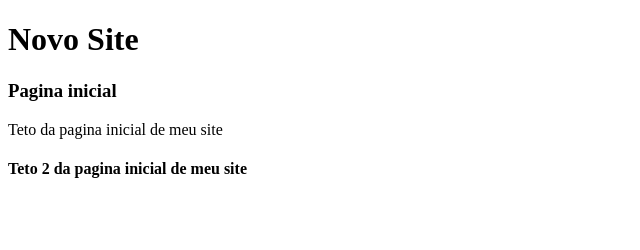
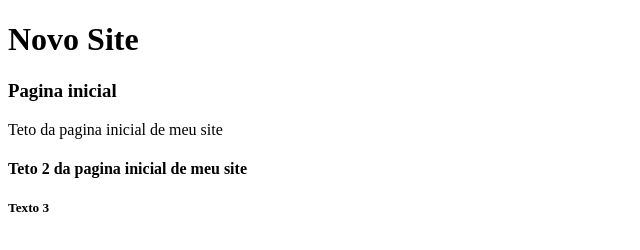
Before and after one commit to rick43255/AividadeBranch, a plain HTML site: page index.html in a window 1280 px wide. Shown: the full height of the page, 0-640 px from the left. Drawn offline with Linux system fonts and the light colour scheme.

Commit message:
adicionado h5

```diff
--- a/index.html
+++ b/index.html
@@ -14,5 +14,7 @@
 	<p>Teto da pagina inicial de meu site</p>
 
 	<H4>Teto 2 da pagina inicial de meu site</H4>
+
+	<h5>Texto 3</h5>
 </body>
 </html>
```
